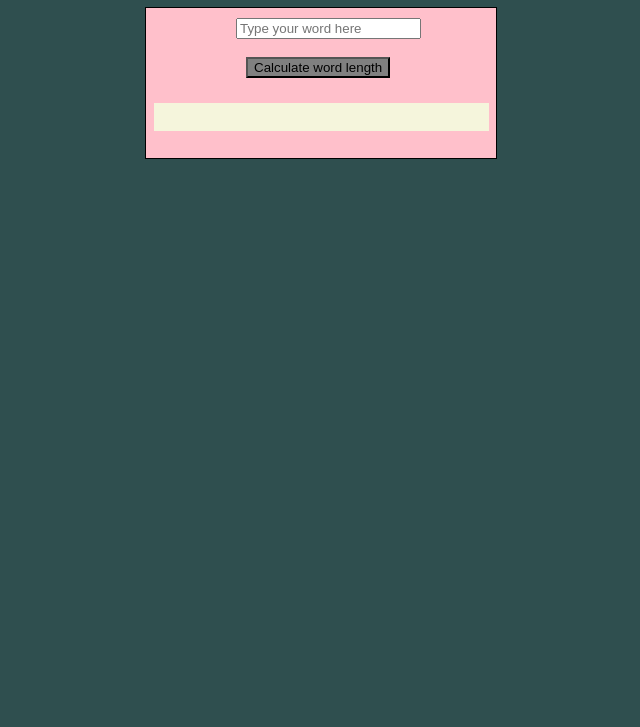
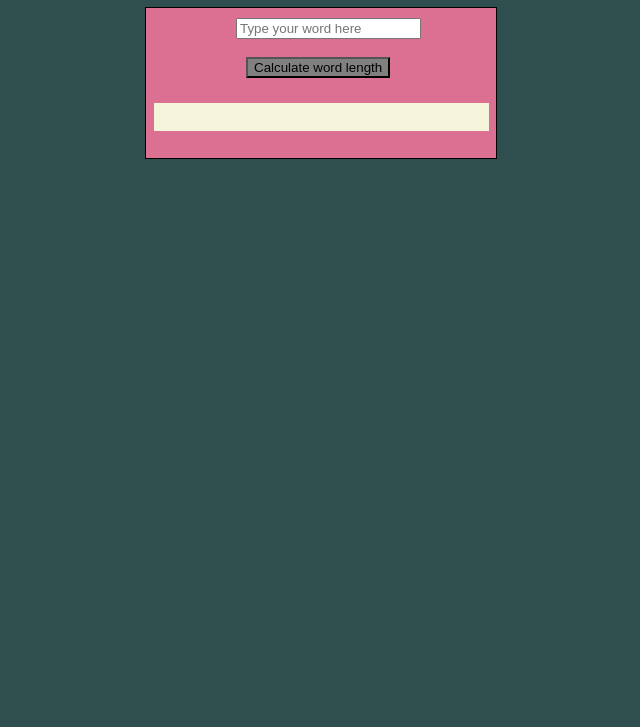
Before and after one commit to Thuotracy/word-length-calculator, a plain HTML site: page index.html in a window 1280 px wide. Shown: the part 73-800 px from the top of the page, without its empty margins (319-959 px from the left). Drawn offline with Linux system fonts and the light colour scheme.

Commit message:
changed background color of the container

```diff
--- a/style.css
+++ b/style.css
@@ -11,7 +11,7 @@ h1{
     height: 150px;
     width: 350px;
     border: 1px solid black;
-    background-color: pink;
+    background-color: palevioletred;
     margin: auto;
 }
 
```
